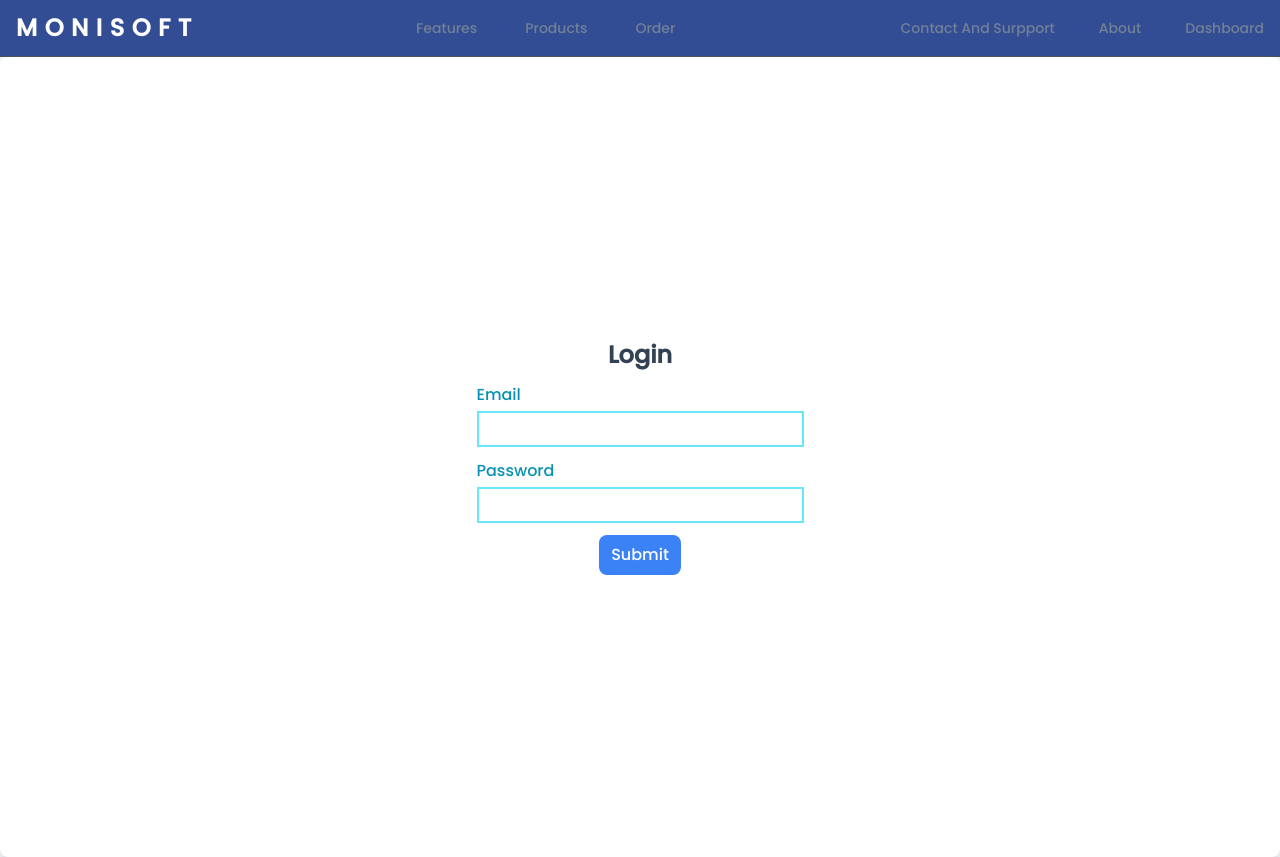
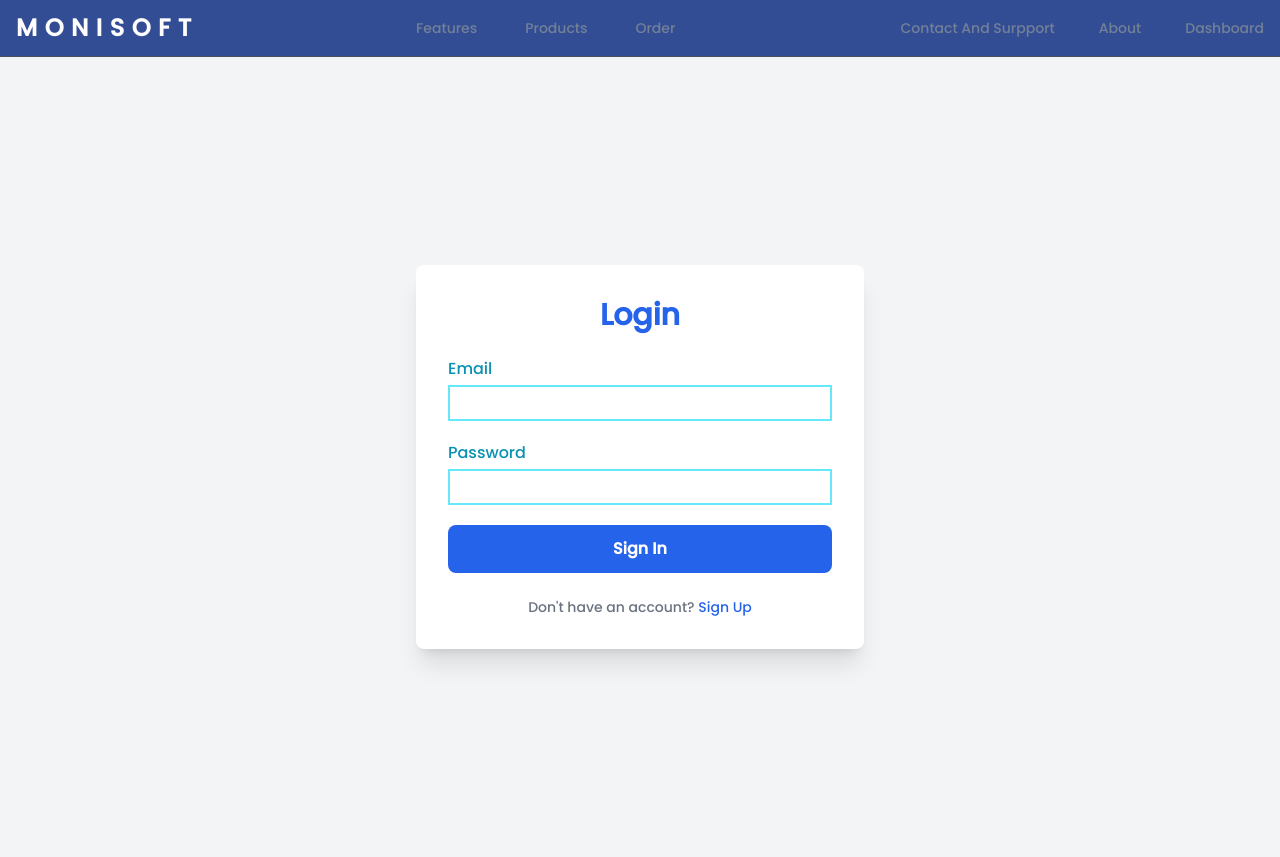
Before and after one commit to Aung662001/company-website, a Next.js app: page /login in a window 1280 px wide. Built offline with nearby package versions, Linux system fonts and the light colour scheme.

Commit message:
modify: login page design

```diff
--- a/app/login/page.tsx
+++ b/app/login/page.tsx
@@ -7,84 +7,119 @@ import { motion } from "framer-motion";
 import { login } from "@/context/AuthSlice";
 import { useDispatch, useSelector } from "react-redux";
 import { AppDispatch, RootState } from "@/context/ConfigureStore";
-import {BeatLoader} from "react-spinners";
+import { BeatLoader } from "react-spinners";
 import { redirect } from "next/navigation";
 
 const defaultValues = {
   email: "",
   password: "",
 };
-const page = () => {
+
+const LoginPage = () => {
   const {
     register,
     handleSubmit,
     reset,
     formState: { errors },
   } = useForm<LoginFormData>({ defaultValues: defaultValues });
+
   const dispatch: AppDispatch = useDispatch();
   const { user, loading, isLogin } = useSelector(
     (state: RootState) => state.auth
   );
 
   const onSubmit = async (data: LoginFormData) => {
-    let res = await dispatch(login(data)).unwrap();
-    if (res.status == 200) {
-      redirect("/dashboard");
+    try {
+      const res = await dispatch(login(data)).unwrap();
+      if (res.status === 200) {
+        redirect("/dashboard");
+      }
+    } catch (error) {
+      console.error("Login failed:", error);
     }
     reset(defaultValues);
   };
+
   return (
-    <div className="w-full h-screen justify-center items-center">
+    <div className="w-full h-screen flex justify-center items-center bg-gray-100">
       <motion.div
-        initial={{ opacity: 0, y: 20 }}
-        transition={{ delay: 0.3, duration: 0.5 }}
-        animate={{ opacity: 1, y: 0 }}
-        className="h-full flex flex-col justify-center items-center bg-white shadow-lg rounded-lg"
+        initial={{ opacity: 0, scale: 0.9 }}
+        animate={{ opacity: 1, scale: 1 }}
+        transition={{ duration: 0.5 }}
+        className="w-full max-w-md p-8 bg-white rounded-lg shadow-xl"
       >
-        <p className="text-2xl text-slate-700 text-center font-extrabold">
-          Login{" "}
-        </p>
+        <h1 className="text-3xl font-bold text-center text-blue-600 mb-6">
+          Login
+        </h1>
         <form
-          className="flex flex-col justify-center items-center gap-2 mt-3"
+          className="flex flex-col gap-4"
           onSubmit={handleSubmit(onSubmit)}
         >
+          {/* Email Field */}
           <Input<LoginFormData>
             rule={{
-              required: "User name field is required.",
+              required: "Email field is required.",
               pattern: {
-                message: "Invalid user name value",
+                value: /^[A-Z0-9._%+-]+@[A-Z0-9.-]+\.[A-Z]{2,}$/i,
+                message: "Invalid email address",
               },
             }}
             register={register}
-            name={"email"}
-            label={"Email"}
+            name="email"
+            label="Email"
             errors={errors}
           />
+
+          {/* Password Field */}
           <Input<LoginFormData>
             rule={{
               required: "Password field is required.",
-              pattern: {
-                value: /^[A-Za-z0-9\-_ ]+$/,
-                message: "Invalid password value",
+              minLength: {
+                value: 6,
+                message: "Password must be at least 6 characters long",
               },
             }}
             register={register}
-            name={"password"}
-            label={"Password"}
+            name="password"
+            label="Password"
             errors={errors}
             type="password"
           />
+
+          {/* Submit Button */}
           <button
             type="submit"
-            className="px-3 py-2 rounded-lg bg-blue-500 text-white"
+            className="w-full py-3 bg-blue-600 text-white font-semibold rounded-lg hover:bg-blue-700 transition-colors duration-300 disabled:bg-gray-400"
             disabled={loading}
           >
-            {loading ? <BeatLoader size={10} color="white"/> : "Submit"}
+            {loading ? (
+              <BeatLoader size={10} color="white" />
+            ) : (
+              "Sign In"
+            )}
           </button>
+
+          {/* Error Message Display */}
+          {errors.email?.message && (
+            <p className="text-red-500 text-sm">{errors.email.message}</p>
+          )}
+          {errors.password?.message && (
+            <p className="text-red-500 text-sm">{errors.password.message}</p>
+          )}
         </form>
+
+        {/* Footer Links */}
+        <div className="mt-6 text-center text-sm text-gray-500">
+          <p>
+            Don't have an account?{" "}
+            <a href="/signup" className="text-blue-600 hover:underline">
+              Sign Up
+            </a>
+          </p>
+        </div>
       </motion.div>
     </div>
   );
 };
 
-export default page;
+export default LoginPage;
```
